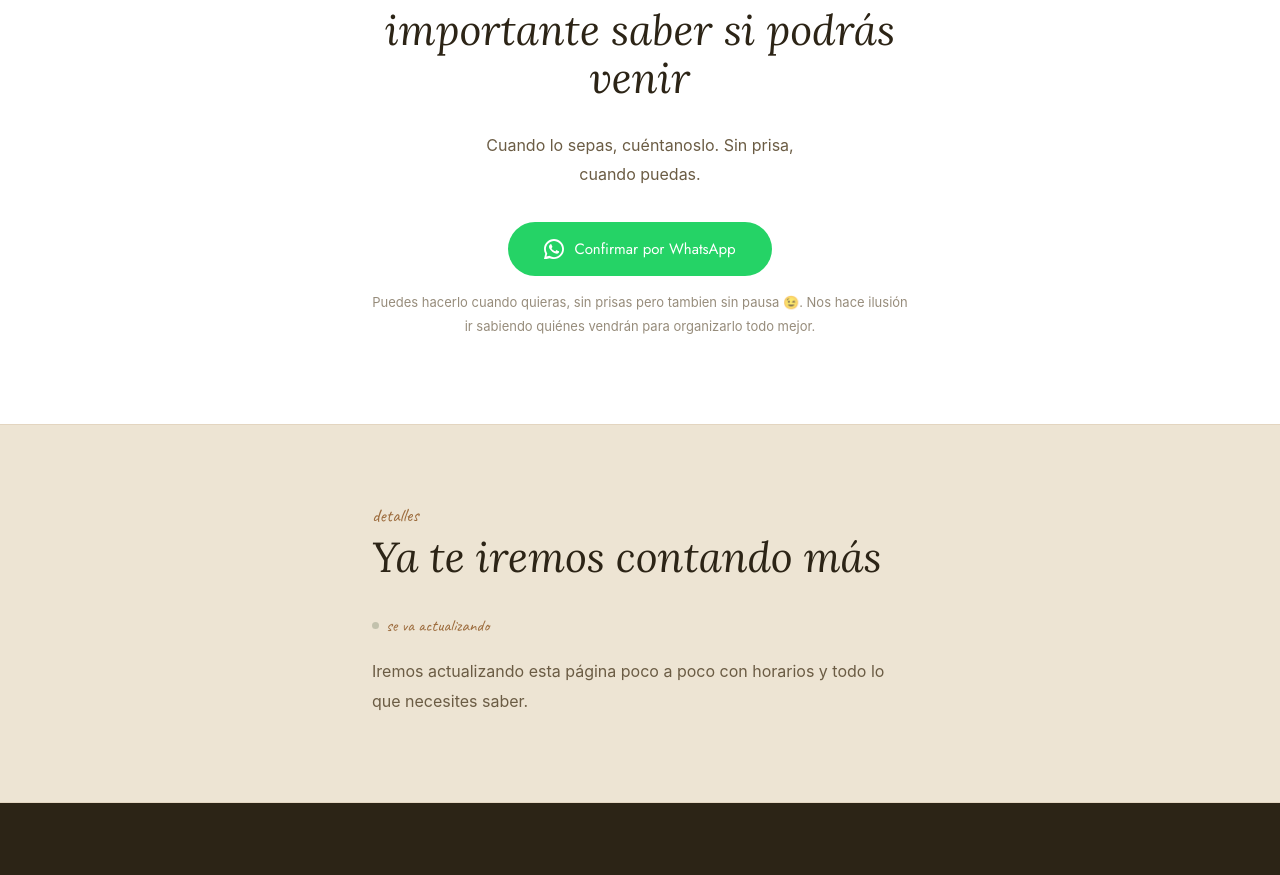
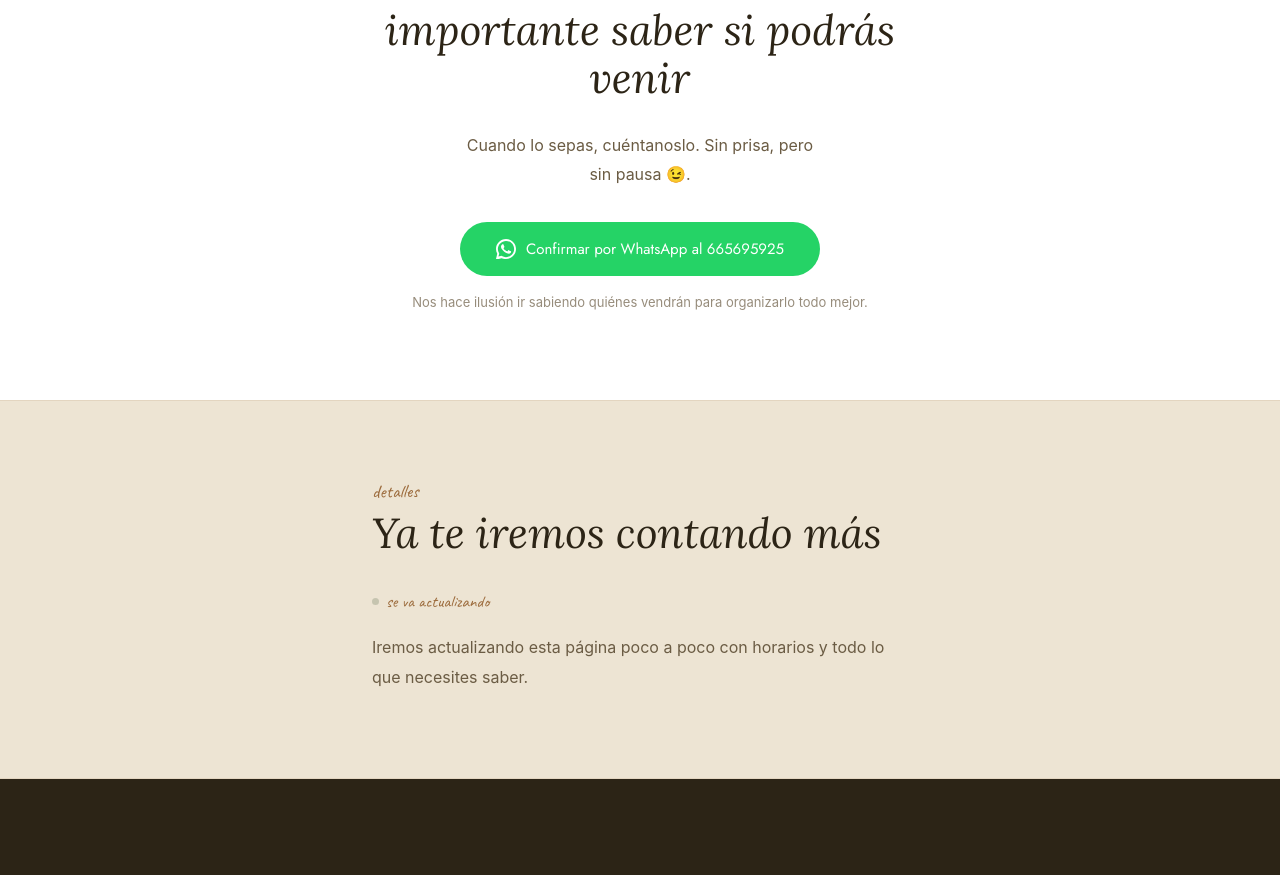
Before and after one commit to ytaylor/Yanelis-David, a React (Vite) app: page / in a window 1280 px wide. Shown: the part 3187-4062 px from the top of the page. Built offline with nearby package versions, Linux system fonts and the light colour scheme.

Commit message:
Update RSVP message for clarity and warmth

```diff
--- a/src/components/Boda.jsx
+++ b/src/components/Boda.jsx
@@ -62,7 +62,7 @@ Es más bien una reunión bonita, con gente muy elegida.</p>
       {/* CONFIRMACIÓN (RSVP) */}
       <Section center label="¿podrás venir?" title="Para nosotros es importante saber si podrás venir">
         <p className="text-p" style={{ maxWidth: 360, margin: "0 auto 32px" }}>
-          Cuando lo sepas, cuéntanoslo. Sin prisa, cuando puedas.
+          Cuando lo sepas, cuéntanoslo. Sin prisa, pero sin pausa 😉.
         </p>
         {clicked ? (
           <p style={{ fontFamily: "'Caveat',cursive", fontSize: 26, color: "var(--terra)" }}>¡Qué alegría! 🤍</p>
@@ -72,11 +72,11 @@ Es más bien una reunión bonita, con gente muy elegida.</p>
     <path d="M17.472 14.382c-.297-.149-1.758-.867-2.03-.967-.273-.099-.471-.148-.67.15-.197.297-.767.966-.94 1.164-.173.199-.347.223-.644.075-.297-.15-1.255-.463-2.39-1.475-.883-.788-1.48-1.761-1.653-2.059-.173-.297-.018-.458.13-.606.134-.133.298-.347.446-.52.149-.174.198-.298.298-.497.099-.198.05-.371-.025-.52-.075-.149-.669-1.612-.916-2.207-.242-.579-.487-.5-.669-.51-.173-.008-.371-.01-.57-.01-.198 0-.52.074-.792.372-.272.297-1.04 1.016-1.04 2.479 0 1.462 1.065 2.875 1.213 3.074.149.198 2.096 3.2 5.077 4.487.709.306 1.262.489 1.694.625.712.227 1.36.195 1.871.118.571-.085 1.758-.719 2.006-1.413.248-.694.248-1.289.173-1.413-.074-.124-.272-.198-.57-.347z"/>
     <path d="M12 0C5.373 0 0 5.373 0 12c0 2.124.558 4.117 1.532 5.845L.057 23.617a.75.75 0 0 0 .92.92l5.733-1.484A11.94 11.94 0 0 0 12 24c6.627 0 12-5.373 12-12S18.627 0 12 0zm0 21.75a9.725 9.725 0 0 1-4.989-1.375l-.358-.214-3.717.961.988-3.635-.234-.374A9.718 9.718 0 0 1 2.25 12C2.25 6.615 6.615 2.25 12 2.25S21.75 6.615 21.75 12 17.385 21.75 12 21.75z"/>
   </svg>
-  Confirmar por WhatsApp
+  Confirmar por WhatsApp al 665695925
 </a>
         )}
         <p style={{ fontSize: 13, color: "var(--ink-soft)", marginTop: 14, opacity: 0.7 }}>
-          Puedes hacerlo cuando quieras, sin prisas pero tambien sin pausa 😉. Nos hace ilusión ir sabiendo quiénes vendrán para organizarlo todo mejor.
+          Nos hace ilusión ir sabiendo quiénes vendrán para organizarlo todo mejor.
         </p>
       </Section>
 
```
